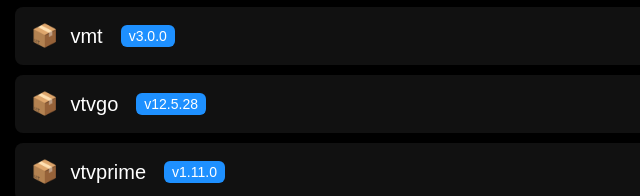
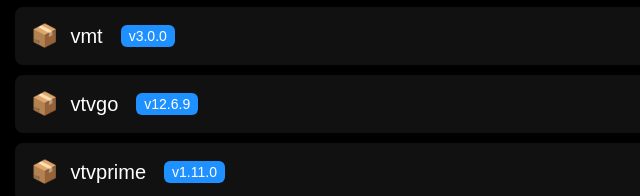
Before and after one commit to huytran89/apk-store-v2, a plain HTML site: page index.html in a window 1280 px wide. Shown: the part 1413-1609 px from the top of the page, 0-640 px from the left. Drawn offline with Linux system fonts and the light colour scheme.

Commit message:
Add files via upload

```diff
--- a/index.html
+++ b/index.html
@@ -112,7 +112,7 @@
 <a href='https://github.com/huytran89/apk-store-v2/releases/latest/download/vapptv.apk' tabindex='0'><span class='icon'>📦</span> vapptv <span class='ver'>v1.0.2</span></a>
 <a href='https://github.com/huytran89/apk-store-v2/releases/latest/download/vietplaytv.apk' tabindex='0'><span class='icon'>📦</span> vietplaytv <span class='ver'>v2.3</span></a>
 <a href='https://github.com/huytran89/apk-store-v2/releases/latest/download/vmt.apk' tabindex='0'><span class='icon'>📦</span> vmt <span class='ver'>v3.0.0</span></a>
-<a href='https://github.com/huytran89/apk-store-v2/releases/latest/download/vtvgo.apk' tabindex='0'><span class='icon'>📦</span> vtvgo <span class='ver'>v12.5.28</span></a>
+<a href='https://github.com/huytran89/apk-store-v2/releases/latest/download/vtvgo.apk' tabindex='0'><span class='icon'>📦</span> vtvgo <span class='ver'>v12.6.9</span></a>
 <a href='https://github.com/huytran89/apk-store-v2/releases/latest/download/vtvprime.apk' tabindex='0'><span class='icon'>📦</span> vtvprime <span class='ver'>v1.11.0</span></a>
 <a href='https://github.com/huytran89/apk-store-v2/releases/latest/download/xabotv.apk' tabindex='0'><span class='icon'>📦</span> xabotv <span class='ver'>v0.8.2</span></a>
 <a href='https://github.com/huytran89/apk-store-v2/releases/latest/download/xemtv365.apk' tabindex='0'><span class='icon'>📦</span> xemtv365 <span class='ver'>v1.0</span></a>
```
